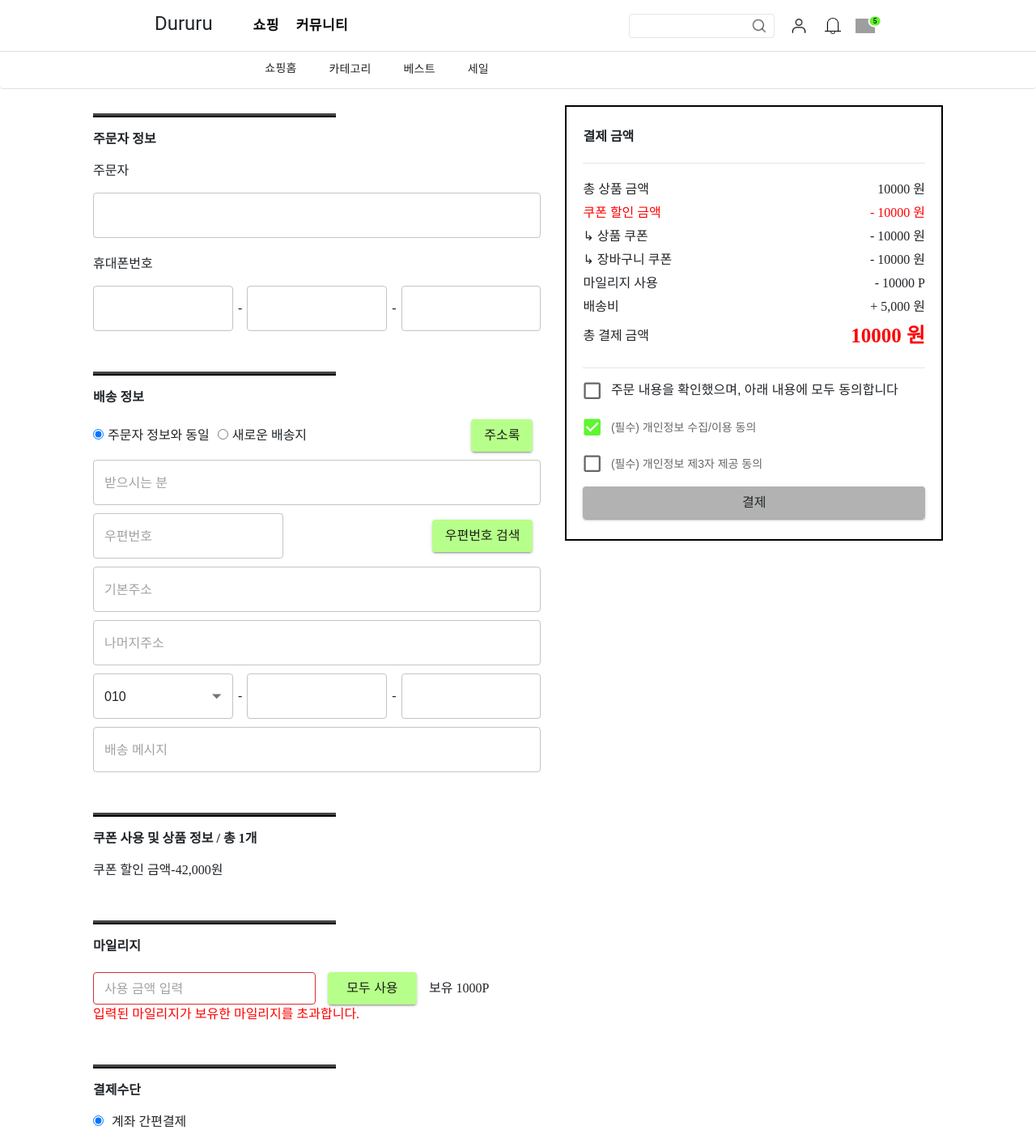
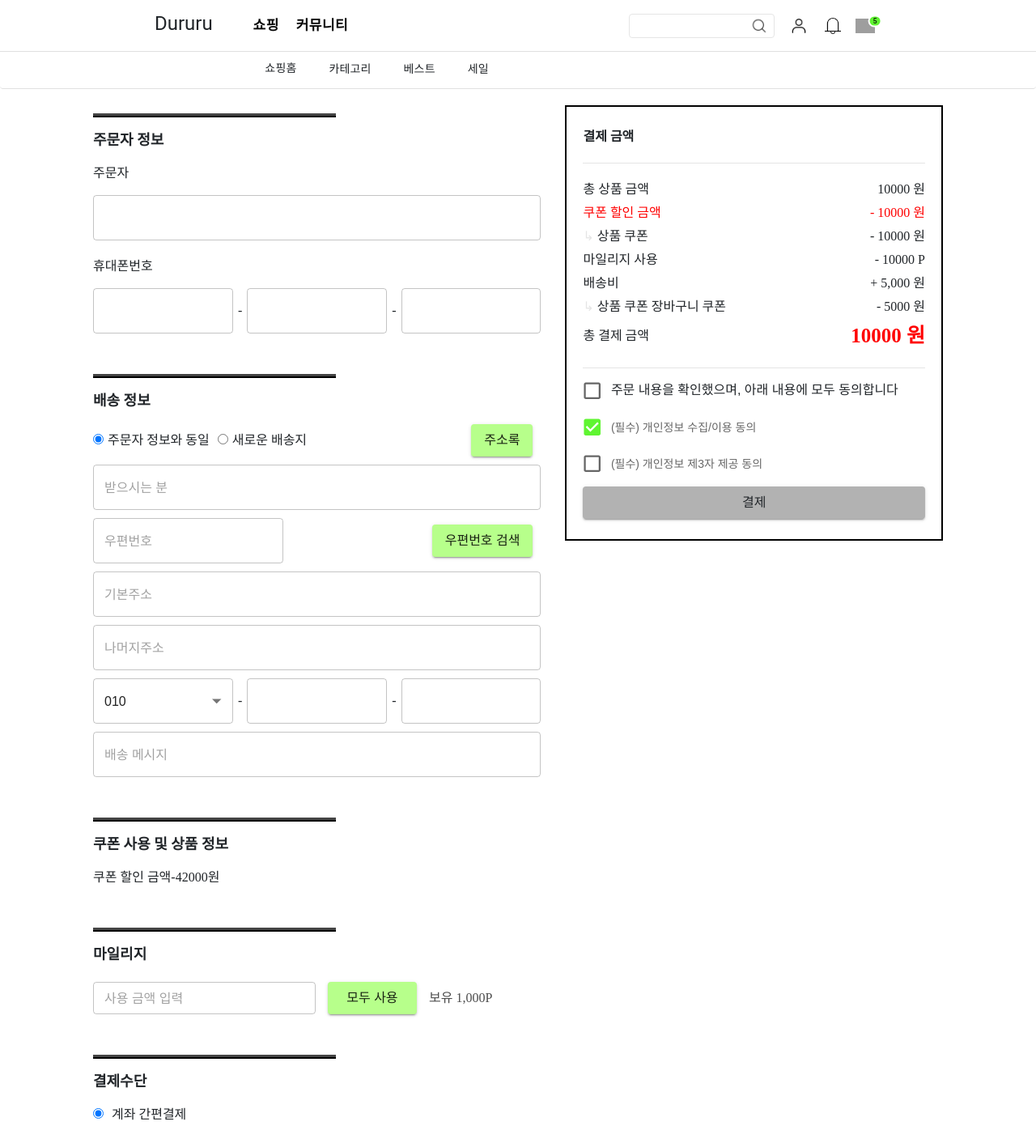
Before and after one commit to ZayaDB/ezkorea, a React (Create React App) app: page /order in a window 1280 px wide. Shown: the top 1417 px of the page at 81% size. Built offline with nearby package versions, Linux system fonts and the light colour scheme; grey boxes are pictures that could not be loaded; a web font is replaced by a local one.

Commit message:
feat : 마일리지 redux

```diff
--- a/src/components/order/ApplyDiscount.tsx
+++ b/src/components/order/ApplyDiscount.tsx
@@ -1,22 +1,22 @@
 import React, { ChangeEvent, useState } from 'react';
 import Head from './Head';
 import { Button, TextField } from '@mui/material';
+import { addCommasToNumber } from '../../hooks/addCommasToNumber';
+import { updateMileage } from '../../redux/slices/mileageSlice';
+import { useDispatch } from 'react-redux';
 
 /* 할인 적용
   - 쿠폰 : 쿠폰 적용 시 할인된 가격 표시
   - 포인트 : 1,000P 이상 사용 가능 멘트
 */
 export default function ApplyDiscount() {
-  const [discount] = useState<string>('42,000');
+  const [mileage] = useState<number>(1000);
 
-  const [mileage] = useState<number>(1000);
   const [inputMileage, setInputMileage] = useState<number>();
 
   const handleMileageChange = (event: ChangeEvent<HTMLInputElement>) => {
-    // 입력값이 숫자인지 확인
     const value = Number(event.target.value);
     if (!isNaN(value)) {
-      // 숫자만 입력되도록 함
       setInputMileage(value);
     }
   };
@@ -30,19 +30,17 @@ export default function ApplyDiscount() {
     return input !== undefined && input <= mileage;
   };
 
+  // 입력값이 있고 유효하지 않은 경우 에러 표시
+  const isError = inputMileage !== undefined && !isValidMileage(inputMileage);
+
   return (
     <div className='discount-container'>
       <div className='margin-bottom'>
-        <Head text='쿠폰 사용 및 상품 정보 / 총 1개' />
-
-        <div className='applycoupon'>
-          <span>쿠폰 할인 금액</span>
-          <span>-{discount}원</span>
-        </div>
+        <Head text='쿠폰 사용 및 상품 정보' />
+        <CouponContent />
       </div>
       <div className='discount-container-mileage-container'>
         <Head text='마일리지' />
-
         <div className='discount-container-mileage-container-content'>
           <div className='mileage-left'>
             <TextField
@@ -52,7 +50,7 @@ export default function ApplyDiscount() {
               value={inputMileage}
               size='small'
               // 입력값이 변경될 때 유효성 검사 함수 호출
-              error={!isValidMileage(inputMileage)}
+              error={isError}
               onChange={handleMileageChange}
             />
             <Button
@@ -66,10 +64,11 @@ export default function ApplyDiscount() {
             </Button>
           </div>
           <div className='mileage-right'>
-            <span className='lightgray'>보유 {mileage}P</span>
+            <span className='gray'>보유 {addCommasToNumber(mileage)}P</span>
           </div>
         </div>
-        {!isValidMileage(inputMileage) && (
+        {/* 입력값이 있고 유효하지 않은 경우 에러 메시지 표시 */}
+        {isError && (
           <span className='error-message red'>
             입력된 마일리지가 보유한 마일리지를 초과합니다.
           </span>
@@ -78,3 +77,15 @@ export default function ApplyDiscount() {
     </div>
   );
 }
+
+function CouponContent() {
+  const [discount] = useState<number>(42000);
+  return (
+    <>
+      <div className='applycoupon'>
+        <span>쿠폰 할인 금액</span>
+        <span>-{discount}원</span>
+      </div>
+    </>
+  );
+}
--- a/src/components/order/OrderInfo.tsx
+++ b/src/components/order/OrderInfo.tsx
@@ -10,7 +10,7 @@ import {
 
 /* 주문정보 */
 export default function OrderInfo() {
-  const [productPrice, setProductPrice] = useState(10000);
+  const [productPrice] = useState(10000);
 
   return (
     <div className='order-info'>
@@ -28,11 +28,9 @@ export default function OrderInfo() {
             <span>- {productPrice} 원</span>
           </div>
           <div className='space-between'>
-            <span>↳ 상품 쿠폰</span>
-            <span>- {productPrice} 원</span>
-          </div>
-          <div className='space-between'>
-            <span>↳ 장바구니 쿠폰</span>
+            <span>
+              <span className='lightgray'>↳</span> 상품 쿠폰
+            </span>
             <span>- {productPrice} 원</span>
           </div>
         </div>
@@ -43,6 +41,12 @@ export default function OrderInfo() {
         <div className='space-between'>
           <span>배송비</span>
           <span>+ 5,000 원</span>
+        </div>
+        <div className='space-between'>
+          <span>
+            <span className='lightgray'>↳</span> 상품 쿠폰 장바구니 쿠폰
+          </span>
+          <span>- 5000 원</span>
         </div>
 
         <div className='space-between'>
--- a/src/components/order/Postcode.tsx
+++ b/src/components/order/Postcode.tsx
@@ -72,7 +72,7 @@ function ModalContent({ handleClose }: { handleClose: () => void }) {
 
     if (data !== undefined) {
       dispatch(updateAddressInfo({ fullAddress, zonecode: data.zonecode }));
-      console.log('dispatch');
+      // console.log('dispatch');
     }
 
     handleClose();
--- a/src/redux/config/index.ts
+++ b/src/redux/config/index.ts
@@ -1,10 +1,12 @@
 import { combineReducers } from 'redux';
 import address from '../slices/addressSlice';
 import category from '../slices/categorySlice';
+import mileage from '../slices/mileageSlice';
 
 const rootReducer = combineReducers({
   address,
   category,
+  mileage,
 });
 
 export default rootReducer;
--- /dev/null
+++ b/src/redux/slices/mileageSlice.ts
@@ -0,0 +1,30 @@
+// /* Actions */
+import { createSlice, PayloadAction } from '@reduxjs/toolkit';
+
+// initial state
+export interface MileageState {
+  mileage: number;
+}
+
+/* 초기값 */
+const initialState: MileageState = {
+  mileage: 1000,
+};
+
+// Create a slice
+export const MileageSlice = createSlice({
+  name: 'address',
+  initialState,
+  reducers: {
+    updateMileage(state, action: PayloadAction<MileageState>) {
+      const { mileage } = action.payload;
+      state.mileage = mileage;
+    },
+  },
+});
+
+// Export the action creator
+export const { updateMileage } = MileageSlice.actions;
+
+// Export the reducer
+export default MileageSlice.reducer;
--- /dev/null
+++ b/src/redux/types/mileageType.ts
@@ -0,0 +1,5 @@
+import { MileageState } from '../slices/mileageSlice';
+
+export interface AppState {
+  mileage: MileageState;
+}
--- a/src/styles/order/orderPage.scss
+++ b/src/styles/order/orderPage.scss
@@ -35,7 +35,8 @@
     width: 300px;
   }
   &-text {
-    @include body1-bold;
+    @include heading3;
+    font-weight: 700;
     margin-bottom: 15px;
   }
 }
--- a/src/styles/utils/color.scss
+++ b/src/styles/utils/color.scss
@@ -12,7 +12,7 @@ $color-lightgray: #e5e5e5;
   color: $color-gray;
 }
 
-.lightgary {
+.lightgray {
   color: $color-lightgray;
 }
 
```
Also changed, not shown: src/redux/types/addressActionTypes.ts (+0 -10 lines).
